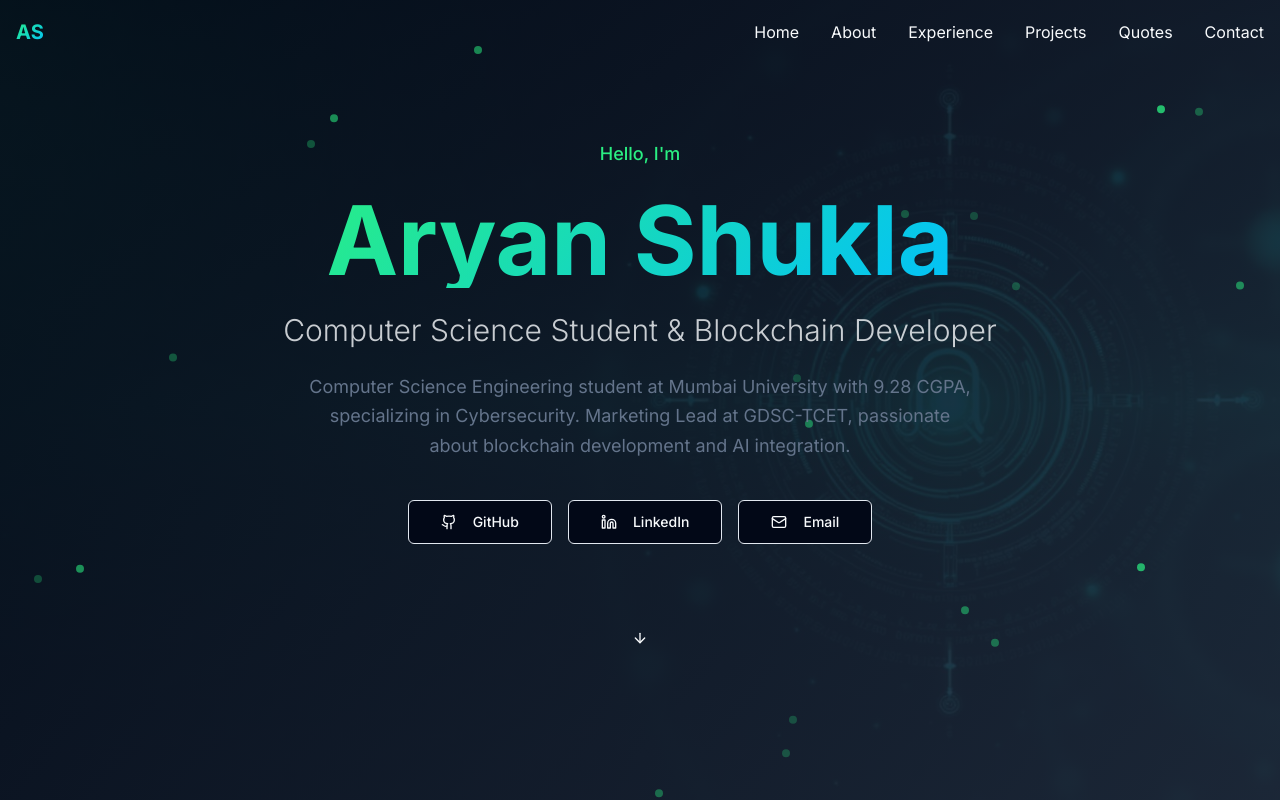
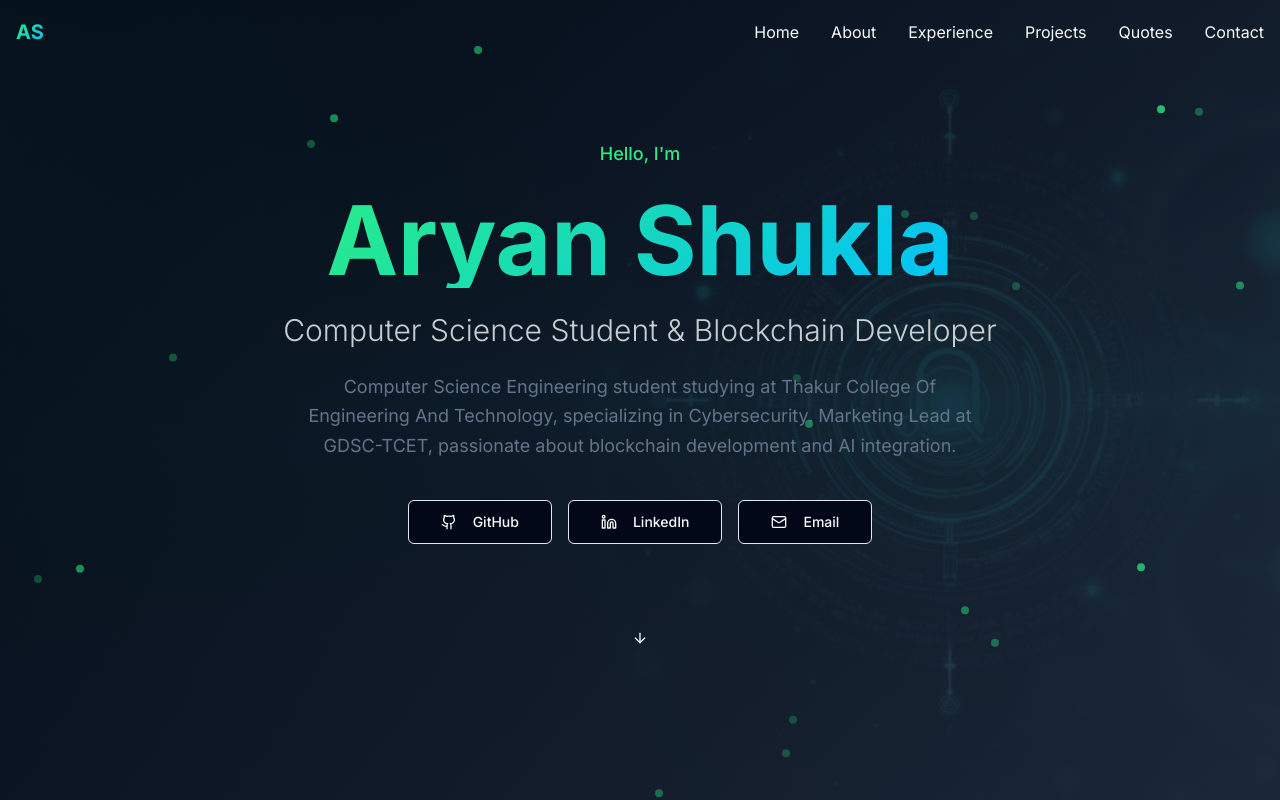
Before and after one commit to aryan9653/aryan-shukla-portfolio, a React (Vite) app: page / in a window 1280 px wide. Shown: the top 800 px of the page. Built offline with nearby package versions, Linux system fonts and the light colour scheme.

Commit message:
Update Hero.tsx

```diff
--- a/src/components/Hero.tsx
+++ b/src/components/Hero.tsx
@@ -88,7 +88,7 @@ const Hero = () => {
             transition={{ delay: 0.8, duration: 0.8 }}
             className="text-lg text-muted-foreground max-w-2xl mx-auto leading-relaxed"
           >
-            Computer Science Engineering student at Mumbai University with 9.28 CGPA, specializing in Cybersecurity.
+            Computer Science Engineering student studying at Thakur College Of Engineering And Technology, specializing in Cybersecurity.
             Marketing Lead at GDSC-TCET, passionate about blockchain development and AI integration.
           </motion.p>
 
```
